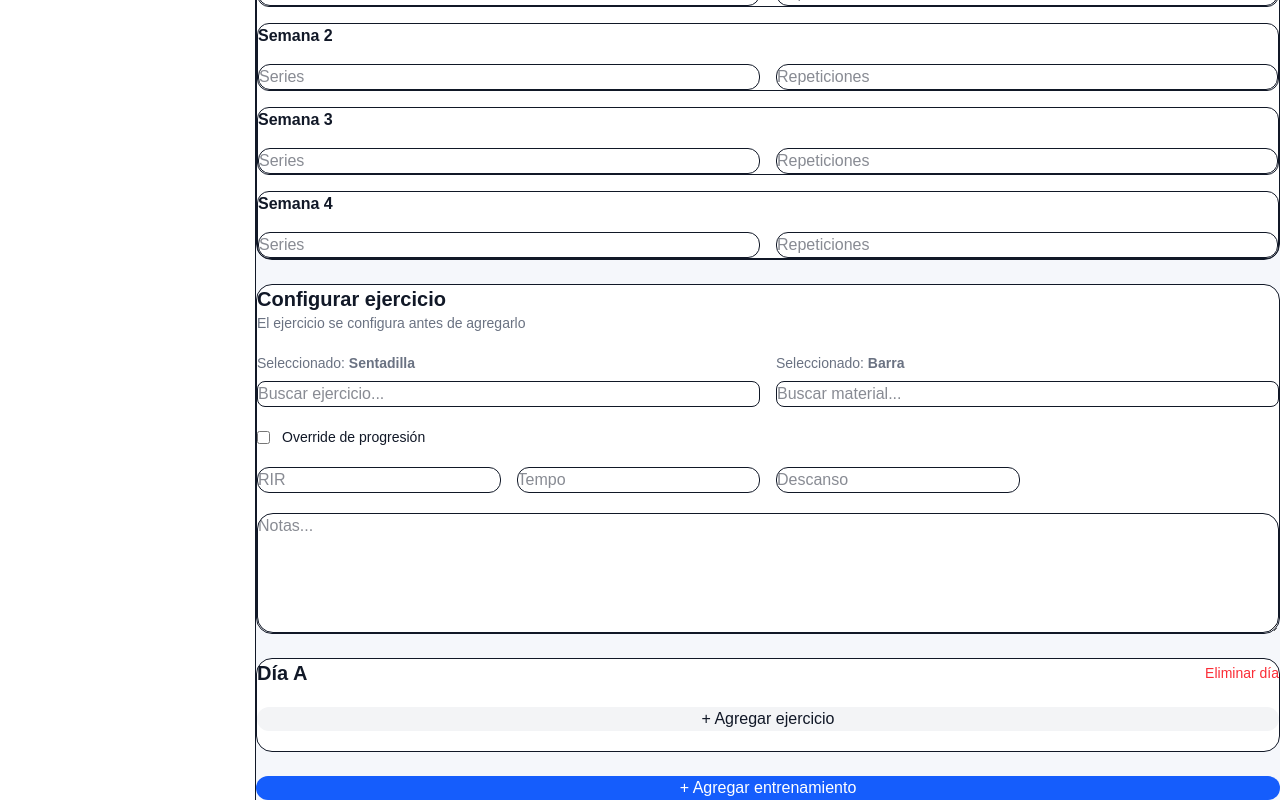
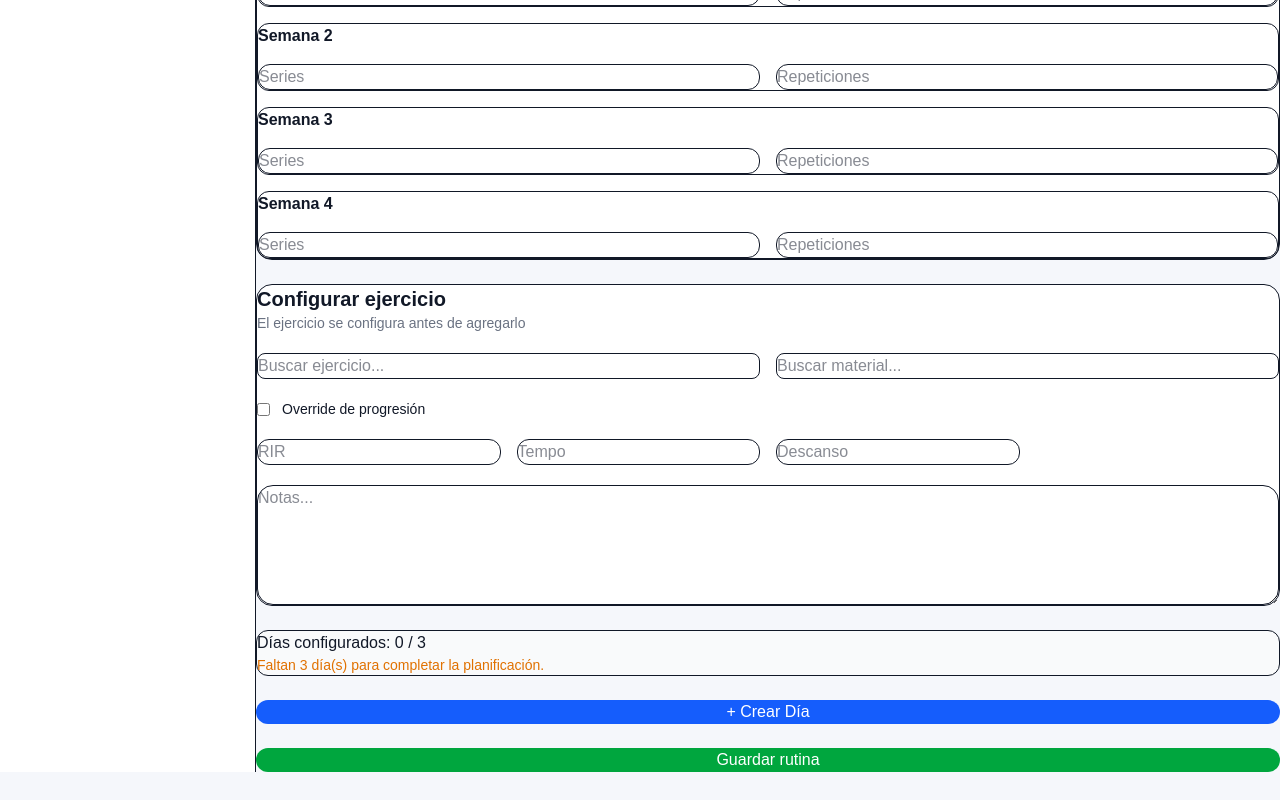
Before and after one commit to AriCocaro/rutinaappnew, a Next.js app: page /UsuarioInstructor/rutinas/nueva in a window 1280 px wide. Shown: the part 390-1190 px from the top of the page. After the commit the page ends 1162 px from the top, so only its background shows below. Built offline with nearby package versions, Linux system fonts and the light colour scheme.

Commit message:
terminando el constructor con terminologia y todo

```diff
--- a/src/app/UsuarioInstructor/rutinas/[id]/page.tsx
+++ b/src/app/UsuarioInstructor/rutinas/[id]/page.tsx
@@ -150,11 +150,15 @@ export default function RutinaDetallePage() {
 
                       <div className="text-sm">
 
-                        {progresionBase?.series}
-                        {" x "}
-                        {progresionBase?.reps}
+
+
+                        Ver progresión semanal
 
                       </div>
+
+
+
+
 
                       {ejercicio.notas && (
 
--- a/src/components/UsuarioInstructor/ConstructorRutinas/ConfiguradorEjercicio.tsx
+++ b/src/components/UsuarioInstructor/ConstructorRutinas/ConfiguradorEjercicio.tsx
@@ -261,9 +261,7 @@ export default function ConfiguradorEjercicio({
             )
           }
 
-          selectedId={
-            draft.ejercicioId
-          }
+          selectedId=""
 
           onSelect={(id) =>
             actualizarDraft(
@@ -295,9 +293,7 @@ export default function ConfiguradorEjercicio({
             )
           }
 
-          selectedId={
-            draft.materialId
-          }
+          selectedId=""
 
           onSelect={(id) =>
             actualizarDraft(
--- a/src/components/UsuarioInstructor/ConstructorRutinas/constructorRutina.tsx
+++ b/src/components/UsuarioInstructor/ConstructorRutinas/constructorRutina.tsx
@@ -37,13 +37,9 @@ import {
 */
 
 import HeaderConstructor from "./HeaderConstructor";
-
 import DatosGenerales from "./DatosGenerales";
-
 import ProgresionGlobal from "./ProgresionGlobal";
-
 import ConfiguradorEjercicio from "./ConfiguradorEjercicio";
-
 import ListaEntrenamientos from "./ListaEntrenamientos";
 
 /*
@@ -62,10 +58,8 @@ type Props = {
 |--------------------------------------------------------------------------
 */
 
-export default function IndexConstructor({
-
+export default function ConstructorRutina({
   rutinaInicial,
-
 }: Props) {
 
   /*
@@ -75,7 +69,6 @@ export default function IndexConstructor({
   */
 
   const {
-
     alumnoId,
     setAlumnoId,
 
@@ -92,9 +85,7 @@ export default function IndexConstructor({
     setProgresionGlobal,
 
   } = useConstructorRutina({
-
     rutinaInicial,
-
   });
 
   /*
@@ -104,29 +95,22 @@ export default function IndexConstructor({
   */
 
   const {
-
     entrenamientos,
 
     draft,
 
     agregarEntrenamiento,
-
     eliminarEntrenamiento,
 
     actualizarDraft,
-
     actualizarDraftConfig,
-
     actualizarDraftNotas,
 
     agregarEjercicio,
-
     moverEjercicio,
-
     eliminarEjercicio,
 
     actualizarConfiguracion,
-
     actualizarNotas,
 
     generarRutina,
@@ -137,16 +121,45 @@ export default function IndexConstructor({
 
   /*
   |--------------------------------------------------------------------------
-  | GUARDAR
+  | GUARDAR RUTINA
   |--------------------------------------------------------------------------
   */
 
   function guardarRutina() {
 
-    if (
-      !cantidadBloques ||
-      !entrenamientosPorBloque
-    ) {
+    if (!alumnoId) {
+
+      alert(
+        "Seleccionar entrenado"
+      );
+
+      return;
+    }
+
+    if (!fechaInicio) {
+
+      alert(
+        "Seleccionar fecha de inicio"
+      );
+
+      return;
+    }
+
+    if (!cantidadBloques) {
+
+      alert(
+        "Ingresar cantidad de bloques"
+      );
+
+      return;
+    }
+
+    if (!entrenamientosPorBloque) {
+
+      alert(
+        "Ingresar cantidad de días por bloque"
+      );
+
       return;
     }
 
@@ -165,12 +178,17 @@ export default function IndexConstructor({
     });
 
     if (!rutina) {
+
+      alert(
+        "No se pudo generar la rutina"
+      );
+
       return;
     }
 
     /*
     |--------------------------------------------------------------------------
-    | EDITAR
+    | ACTUALIZAR
     |--------------------------------------------------------------------------
     */
 
@@ -181,7 +199,7 @@ export default function IndexConstructor({
       );
 
       alert(
-        "Rutina actualizada"
+        "Rutina actualizada correctamente"
       );
 
       return;
@@ -198,7 +216,7 @@ export default function IndexConstructor({
     );
 
     alert(
-      "Rutina creada"
+      "Rutina creada correctamente"
     );
   }
 
@@ -207,20 +225,34 @@ export default function IndexConstructor({
   | SERIES Y REPS GLOBALES
   |--------------------------------------------------------------------------
   |
-  | Se usan para mostrar en
-  | EjercicioItem.
+  | Se utilizan como referencia visual
+  | para los ejercicios.
   |
   */
 
   const seriesGlobales =
-
-    progresionGlobal?.[0]
-      ?.series ?? 0;
+    progresionGlobal?.[0]?.series ?? 0;
 
   const repsGlobales =
+    progresionGlobal?.[0]?.reps ?? 0;
 
-    progresionGlobal?.[0]
-      ?.reps ?? 0;
+  /*
+  |--------------------------------------------------------------------------
+  | RESUMEN DE DÍAS
+  |--------------------------------------------------------------------------
+  */
+
+  const maxDias =
+    entrenamientosPorBloque ?? 0;
+
+  const diasActuales =
+    entrenamientos.length;
+
+  const diasFaltantes =
+    Math.max(
+      0,
+      maxDias - diasActuales
+    );
 
   /*
   |--------------------------------------------------------------------------
@@ -233,30 +265,17 @@ export default function IndexConstructor({
     <div className="flex flex-col gap-6">
 
       <HeaderConstructor
-
-        rutinaInicial={
-          rutinaInicial
-        }
-
-        onGuardar={
-          guardarRutina
-        }
-
+        rutinaInicial={rutinaInicial}
+        onGuardar={guardarRutina}
       />
 
       <DatosGenerales
 
-        fechaInicio={
-          fechaInicio
-        }
+        fechaInicio={fechaInicio}
 
-        alumnoId={
-          alumnoId
-        }
+        alumnoId={alumnoId}
 
-        cantidadBloques={
-          cantidadBloques
-        }
+        cantidadBloques={cantidadBloques}
 
         entrenamientosPorBloque={
           entrenamientosPorBloque
@@ -354,6 +373,76 @@ export default function IndexConstructor({
 
       />
 
+      {/* ----------------------------------------------------- */}
+      {/* RESUMEN                                               */}
+      {/* ----------------------------------------------------- */}
+
+      {maxDias > 0 && (
+
+        <div
+          className="
+            border
+            rounded-xl
+            p-4
+            bg-gray-50
+          "
+        >
+
+          <div className="font-medium">
+
+            Días configurados:
+            {" "}
+            {diasActuales}
+            {" / "}
+            {maxDias}
+
+          </div>
+
+          {diasFaltantes > 0 && (
+
+            <div
+              className="
+                text-sm
+                text-amber-600
+                mt-1
+              "
+            >
+
+              Faltan
+              {" "}
+              {diasFaltantes}
+              {" "}
+              día(s) para completar
+              la planificación.
+
+            </div>
+
+          )}
+
+          {diasFaltantes === 0 && (
+
+            <div
+              className="
+                text-sm
+                text-green-600
+                mt-1
+              "
+            >
+
+              Rutina completa.
+
+            </div>
+
+          )}
+
+        </div>
+
+      )}
+
+      {/* ----------------------------------------------------- */}
+      {/* CREAR DÍA                                             */}
+      {/* ----------------------------------------------------- */}
+
       <button
 
         onClick={
@@ -369,10 +458,34 @@ export default function IndexConstructor({
         "
       >
 
-        + Agregar entrenamiento
+        + Crear Día
+
+      </button>
+
+      {/* ----------------------------------------------------- */}
+      {/* GUARDAR                                               */}
+      {/* ----------------------------------------------------- */}
+
+      <button
+
+        onClick={
+          guardarRutina
+        }
+
+        className="
+          bg-green-600
+          text-white
+          rounded-xl
+          px-5
+          py-4
+        "
+      >
+
+        Guardar rutina
 
       </button>
 
     </div>
+
   );
 }
--- a/src/types/rutinas.ts
+++ b/src/types/rutinas.ts
@@ -53,7 +53,6 @@ export type ValorConfiguracion =
   | null
 
   | ProgresionBloque[];
-
 
 /*
 |--------------------------------------------------------------------------
@@ -135,6 +134,10 @@ export type EjercicioRutina = {
 |--------------------------------------------------------------------------
 | DRAFT TEMPORAL DEL CONSTRUCTOR
 |--------------------------------------------------------------------------
+|
+| Es el ejercicio temporal que el instructor configura
+| antes de agregarlo a un entrenamiento.
+|
 */
 
 export type EjercicioDraft = {
@@ -175,6 +178,31 @@ export type EntrenamientoRutina = {
 
 /*
 |--------------------------------------------------------------------------
+| ESTADO DE LA RUTINA
+|--------------------------------------------------------------------------
+|
+| en proceso:
+| La rutina todavía está en construcción.
+|
+| completa:
+| La rutina tiene todos los días cargados.
+|
+*/
+
+/*
+|--------------------------------------------------------------------------
+| ESTADO DE LA RUTINA
+|--------------------------------------------------------------------------
+*/
+
+export type EstadoRutina =
+
+  | "en_proceso"
+
+  | "completa";
+
+/*
+|--------------------------------------------------------------------------
 | RUTINA
 |--------------------------------------------------------------------------
 */
@@ -195,8 +223,7 @@ export type Rutina = {
 
   cantidadBloques: number;
 
-  entrenamientosPorBloque:
-    number;
+  entrenamientosPorBloque: number;
 
   /*
   |----------------------------------------------------------------------
@@ -215,6 +242,10 @@ export type Rutina = {
 
   activa: boolean;
 
+  estado: EstadoRutina;
+
+  fechaUltimaEdicion: string;
+
   /*
   |----------------------------------------------------------------------
   | CONTENIDO
@@ -223,4 +254,4 @@ export type Rutina = {
 
   entrenamientos:
     EntrenamientoRutina[];
-};
+}
```
Also changed, not shown: src/app/UsuarioInstructor/rutinas/page.tsx (+138 -32 lines), src/hooks/useConstructorRutina.ts (+103 -3 lines), src/hooks/useRutina.ts (+67 -27 lines).
